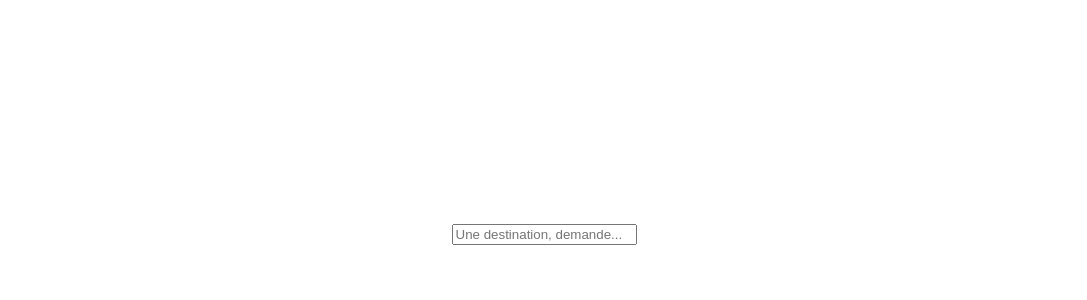
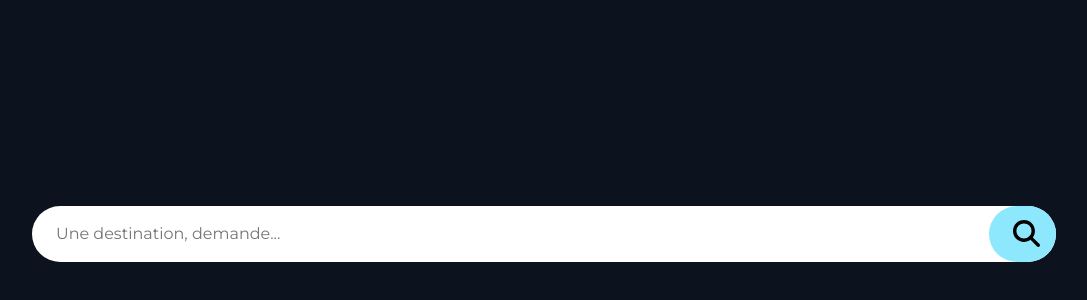
Before and after one commit to CeliaStabile/searchbarfront, a Next.js app: page / in a window 1280 px wide. Shown: the part 166-466 px from the top of the page, without its empty margins (96-1183 px from the left). Built offline with nearby package versions, Linux system fonts and the light colour scheme.

Commit message:
début de style

```diff
--- a/components/Home.js
+++ b/components/Home.js
@@ -8,9 +8,7 @@ function Home() {
   return (
     <div>
       <main className={styles.main}>
-        <div className={styles.headerContainer}>
        <Searchbar></Searchbar>
-       </div>
       </main>
     </div>
   );
--- a/components/Searchbar.js
+++ b/components/Searchbar.js
@@ -1,7 +1,9 @@
-import styles from '../styles/Home.module.css';
+import styles from '../styles/Searchbar.module.css';
 import  { useState, useEffect, useRef } from 'react';
+import { FontAwesomeIcon } from '@fortawesome/react-fontawesome'
+import { faMagnifyingGlass } from '@fortawesome/free-solid-svg-icons'
 
-function Searchbar(props) {
+function Searchbar() {
   const [autoComplete, setAutoComplete] = useState([]);
   const [isClicked, setIsClicked] = useState(false);
   const [input, setInput] = useState("");
@@ -121,8 +123,8 @@ async function handleDestinationClick (destination) {
      , [formatDest])
 
   return (
-    <div className="search-container" ref={wrapperRef}>
-      <div className="searchbar">
+    <div className={styles.searchContainer} ref={wrapperRef}>
+      <div className={styles.searchbar}>
         <input className={styles.input}
           type="text"
           placeholder="Une destination, demande..."
@@ -130,15 +132,18 @@ async function handleDestinationClick (destination) {
           onChange={handleChange}
           value={input}
         />
-      </div>
-      <div className="results">
+  <div className={styles.searchIconContainer}>
+<FontAwesomeIcon  className={styles.searchIcon} icon={faMagnifyingGlass}/>
+</div>
+ </div>
+      <div className={styles.results}>
         {popularDestination.length > 0 && input === "" && isClicked &&
-          <>
-            <p>Destinations populaires</p>
+          <div className={styles.city}>
+            <p className={styles.titles}>Destinations populaires</p>
             {popularDestination.map((value, index) => {
-              return <div key={index} onClick={ () => {handleDestinationClick(value.local_name)}}> {value.local_name}</div>
+              return <div style={styles.textCity} key={index} onClick={ () => {handleDestinationClick(value.local_name)}}> {value.local_name}</div>
             })}
-          </>
+          </div>
         }
         {input !== "" && autoComplete.length > 0 &&
           <>
@@ -150,7 +155,7 @@ async function handleDestinationClick (destination) {
          {input !== "" && popularFrom.length > 0 &&
         //  autoComplete.length < 0 || popularDestination.length < 0 &&
              <>
-             <p>Destinations populaires depuis {chosenDestination}</p>
+             <p className={styles.titles}>Destinations populaires depuis {chosenDestination}</p>
                {popularFrom.map((suggestion, index) => (
                  <div key={index}> {suggestion.local_name}</div>
                ))}
--- a/package.json
+++ b/package.json
@@ -9,6 +9,10 @@
     "lint": "next lint"
   },
   "dependencies": {
+    "@fortawesome/fontawesome-svg-core": "^6.4.0",
+    "@fortawesome/free-regular-svg-icons": "^6.4.0",
+    "@fortawesome/free-solid-svg-icons": "^6.4.0",
+    "@fortawesome/react-fontawesome": "^0.2.0",
     "next": "12.1.6",
     "react": "18.1.0",
     "react-dom": "18.1.0"
--- a/styles/Home.module.css
+++ b/styles/Home.module.css
@@ -5,7 +5,7 @@
   align-items: center;
   min-height: 100vh;
   padding: 4rem 0;
-
+  background-color: #0c131f ;
 }
 
 .title {
--- a/styles/Searchbar.module.css
+++ b/styles/Searchbar.module.css
@@ -1,11 +1,52 @@
+@import url('https://fonts.googleapis.com/css2?family=Montserrat:wght@200;400;600&display=swap');
+
+.searchbar {
+    display: flex;
+    position: relative;
+}
+
 .input{
     pointer-events: auto;
     z-index: 1;
-width: 100%;
+    width: 80vw;
     padding: 0 1.5rem;
     border: 0 none;
     border-radius: 2rem;
     font-size: 1rem;
     color: #0c131f;
     min-height: 3.5rem;
+    display: block;
     }
+
+.searchIconContainer{
+    pointer-events: auto;
+    z-index: 1;
+    top: 0;
+    right: 0;
+    height: 3.5rem;
+    border-radius: 2rem;
+    background-color: #8de8fe;
+    line-height: 1px;
+    position: absolute;
+    font-size: 18px;
+    display: flex;
+    align-items: center;
+ }
+
+.searchIcon{
+    padding-left: 24px;
+    padding-right: 1rem;
+    height: 1.5em;
+}
+
+.results{
+    background-color: white;
+    border-radius: 1rem;
+    margin-top: 1px;
+    padding: 0 2rem;
+}
+
+.titles{
+    padding-top: 1rem;
+    font-family: 'Montserrat', sans-serif;
+}
--- a/styles/globals.css
+++ b/styles/globals.css
@@ -1,3 +1,5 @@
+@import url('https://fonts.googleapis.com/css2?family=Montserrat:wght@200;400;600&display=swap');
+
 body {
   padding: 0;
   margin: 0;
@@ -7,4 +9,5 @@ body {
 
 * {
   box-sizing: border-box;
+  font-family: 'Montserrat', sans-serif;
 }
```
Also changed, not shown: 1 other file (tests, documents, lock files or other folders). Lines whose indentation alone changed are shown as unchanged.
